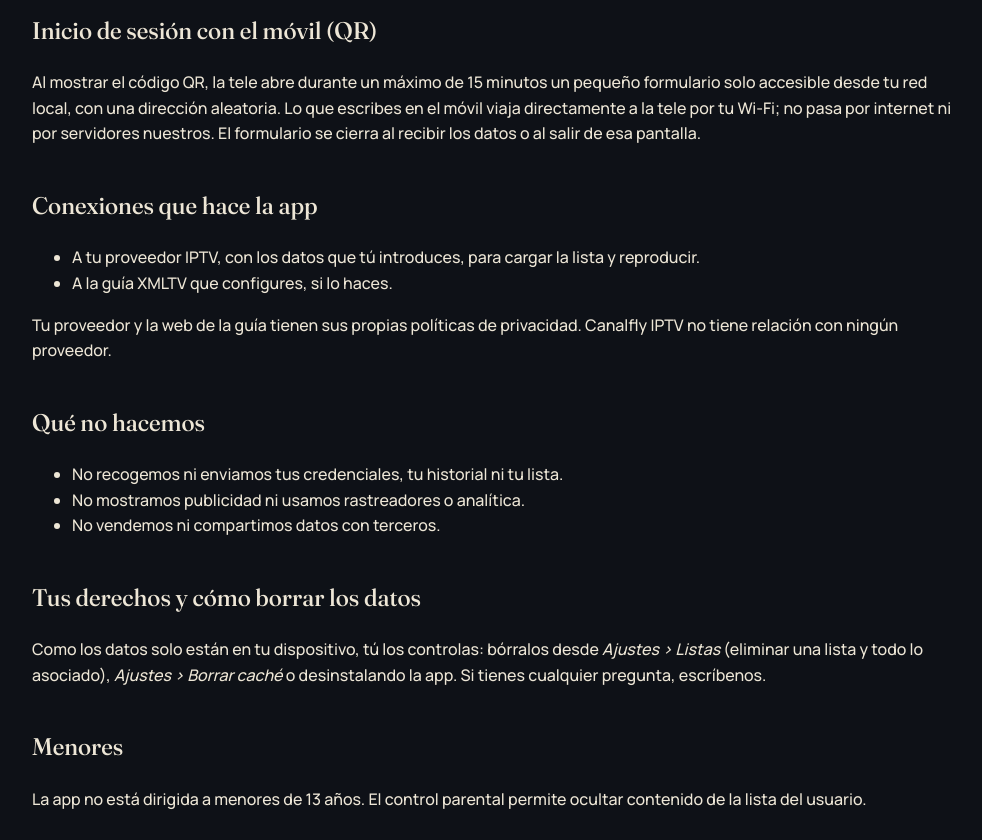
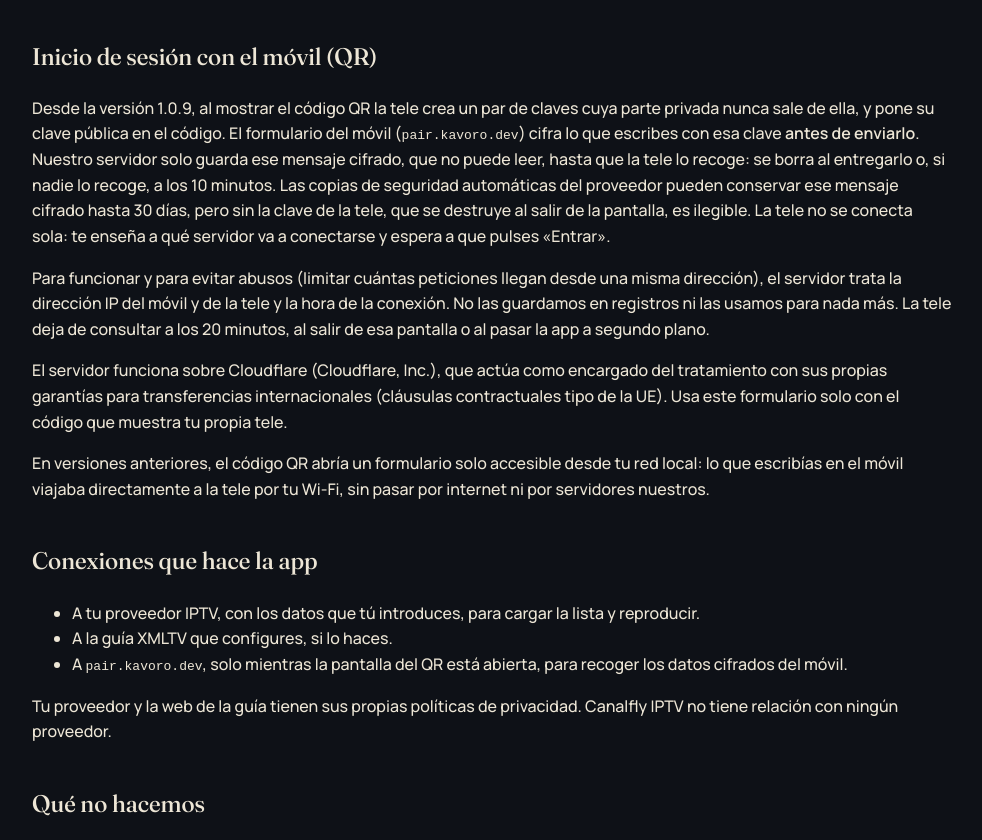
Before and after one commit to Sergigd/canalfly-web, a plain HTML site: page privacidad.html in a window 1280 px wide. Shown: the part 1044-1884 px from the top of the page, without its empty margins (148-1130 px from the left). Drawn offline with Linux system fonts and the light colour scheme.

Commit message:
Privacidad: QR por internet cifrado (1.0.9) y Cloudflare como encargado
Co-Authored-By: Claude Opus 5.5 <noreply@anthropic.com>

```diff
--- a/privacidad.html
+++ b/privacidad.html
@@ -19,7 +19,7 @@
     <p>Última actualización: noviembre de 2026. Responsable: Kavoro (contacto: <a href="mailto:soporte@kavoro.dev">soporte@kavoro.dev</a>).</p>
 
     <h2>Resumen</h2>
-    <p>Canalfly IPTV guarda tus datos solo en tu televisor. No tenemos servidores que reciban tus credenciales, tu lista ni lo que ves. No hay anuncios, rastreadores ni analítica.</p>
+    <p>Canalfly IPTV guarda tus datos solo en tu televisor. Ningún servidor nuestro puede leer tus credenciales, tu lista ni lo que ves: si usas el QR, los datos pasan por nuestro servidor solo cifrados para tu tele y se borran en cuanto la tele los recoge (como mucho, a los 10 minutos). No hay anuncios, rastreadores ni analítica.</p>
 
     <h2>Qué datos trata la app y dónde se guardan</h2>
     <table>
@@ -33,12 +33,16 @@
     </table>
 
     <h2>Inicio de sesión con el móvil (QR)</h2>
-    <p>Al mostrar el código QR, la tele abre durante un máximo de 15 minutos un pequeño formulario solo accesible desde tu red local, con una dirección aleatoria. Lo que escribes en el móvil viaja directamente a la tele por tu Wi-Fi; no pasa por internet ni por servidores nuestros. El formulario se cierra al recibir los datos o al salir de esa pantalla.</p>
+    <p>Desde la versión 1.0.9, al mostrar el código QR la tele crea un par de claves cuya parte privada nunca sale de ella, y pone su clave pública en el código. El formulario del móvil (<code>pair.kavoro.dev</code>) cifra lo que escribes con esa clave <strong>antes de enviarlo</strong>. Nuestro servidor solo guarda ese mensaje cifrado, que no puede leer, hasta que la tele lo recoge: se borra al entregarlo o, si nadie lo recoge, a los 10 minutos. Las copias de seguridad automáticas del proveedor pueden conservar ese mensaje cifrado hasta 30 días, pero sin la clave de la tele, que se destruye al salir de la pantalla, es ilegible. La tele no se conecta sola: te enseña a qué servidor va a conectarse y espera a que pulses «Entrar».</p>
+    <p>Para funcionar y para evitar abusos (limitar cuántas peticiones llegan desde una misma dirección), el servidor trata la dirección IP del móvil y de la tele y la hora de la conexión. No las guardamos en registros ni las usamos para nada más. La tele deja de consultar a los 20 minutos, al salir de esa pantalla o al pasar la app a segundo plano.</p>
+    <p>El servidor funciona sobre Cloudflare (Cloudflare, Inc.), que actúa como encargado del tratamiento con sus propias garantías para transferencias internacionales (cláusulas contractuales tipo de la UE). Usa este formulario solo con el código que muestra tu propia tele.</p>
+    <p>En versiones anteriores, el código QR abría un formulario solo accesible desde tu red local: lo que escribías en el móvil viajaba directamente a la tele por tu Wi-Fi, sin pasar por internet ni por servidores nuestros.</p>
 
     <h2>Conexiones que hace la app</h2>
     <ul>
       <li>A tu proveedor IPTV, con los datos que tú introduces, para cargar la lista y reproducir.</li>
       <li>A la guía XMLTV que configures, si lo haces.</li>
+      <li>A <code>pair.kavoro.dev</code>, solo mientras la pantalla del QR está abierta, para recoger los datos cifrados del móvil.</li>
     </ul>
     <p>Tu proveedor y la web de la guía tienen sus propias políticas de privacidad. Canalfly IPTV no tiene relación con ningún proveedor.</p>
 
```
